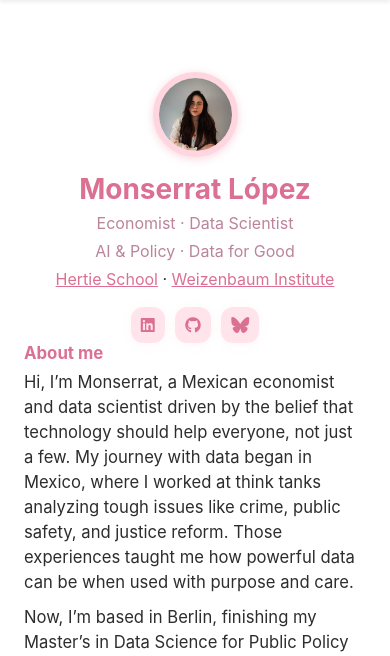
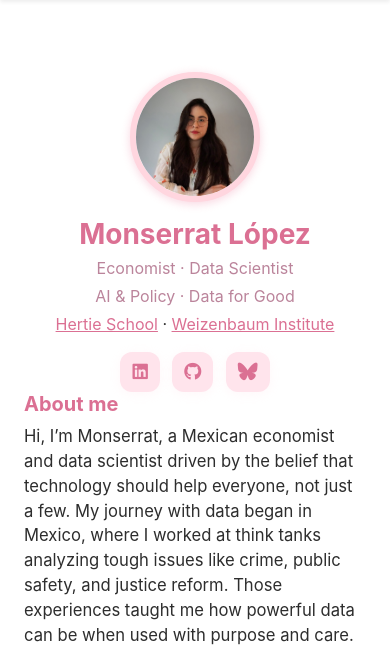
Before and after one commit to Monlo/mlp-portfolio, a Flask app: page / in a window 390 px wide. Shown: the part 56-712 px from the top of the page. Run offline with Flask 3, Linux system fonts and the light colour scheme.

Commit message:
responsive design

```diff
--- a/static/style.css
+++ b/static/style.css
@@ -212,17 +212,20 @@ body {
     padding: 1.1rem 6px 1.1rem 6px;
   }
   .profile-img {
-    width: 85px;
-    height: 85px;
+    width: 130px;
+    height: 130px;
     margin-bottom: 0.9rem;
+  }
+  .bio-title {
+    font-size: 1.25rem;
   }
   .icon-links {
     margin-top: 0.38rem;
   }
   .icon-link {
-    font-size: 1rem;
-    padding: 6px 10px;
-    margin: 0 3px;
+    font-size: 1.1rem;
+    padding: 7px 12px;
+    margin: 0 4px;
   }
 }
 
--- a/templates/base.html
+++ b/templates/base.html
@@ -36,4 +36,5 @@
 <!-- Bootstrap Bundle JS (includes Popper) -->
 <script src="https://cdn.jsdelivr.net/npm/bootstrap@5.3.0/dist/js/bootstrap.bundle.min.js"></script>
 </body>
+
 </html>
```
